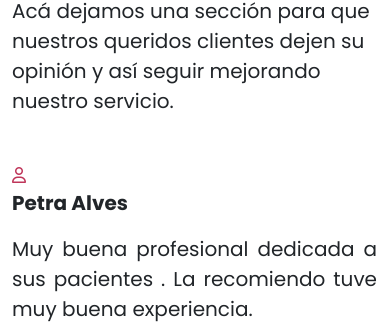
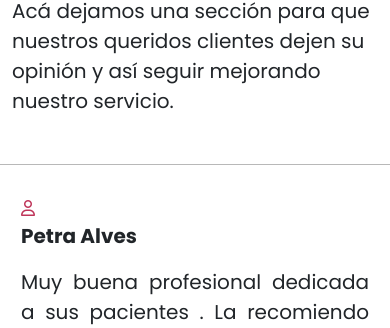
Before and after one commit to ErickSantodomingo/ProyectoFinalCoderHouse, a website: page clientes.html in a window 390 px wide. Shown: the part 191-519 px from the top of the page. Drawn offline with nearby package versions, Linux system fonts and the light colour scheme; files that its build step writes are made by us from their sources.

Commit message:
version final

```diff
--- a/scss/_main.scss
+++ b/scss/_main.scss
@@ -9,12 +9,19 @@ $altura: 1000px;
   color: var(--secundary);
 }
 /*ESTILOS PARA UBICAR CONTENIDO*/
-
 .content {
   max-width: 500px;
 }
 #hero {
   height: 900px;
+}
+
+@media only screen and (max-width: 900px) {
+  .clientes {
+    border: solid rgb(184, 184, 184) 0.025rem;
+    padding: 2rem;
+    border-radius: 0.3rem;
+  }
 }
 /*CLASE PARA DARLE COLOR A ELEMENTOS DE LA SECCION CLIENTES*/
 .user {
```
